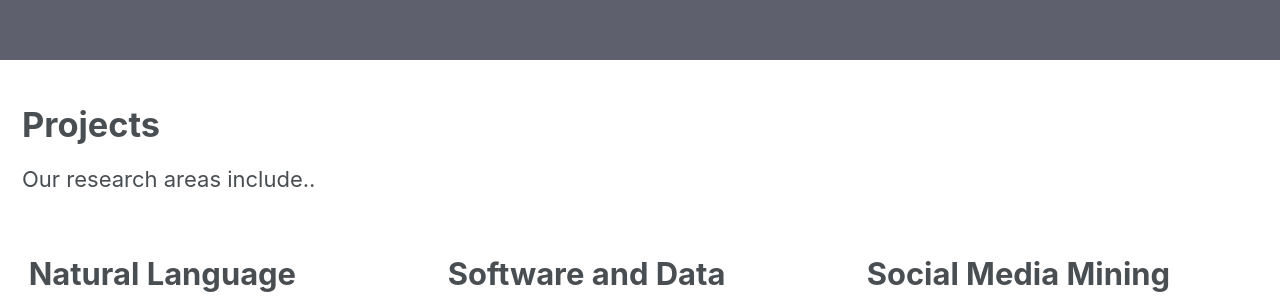
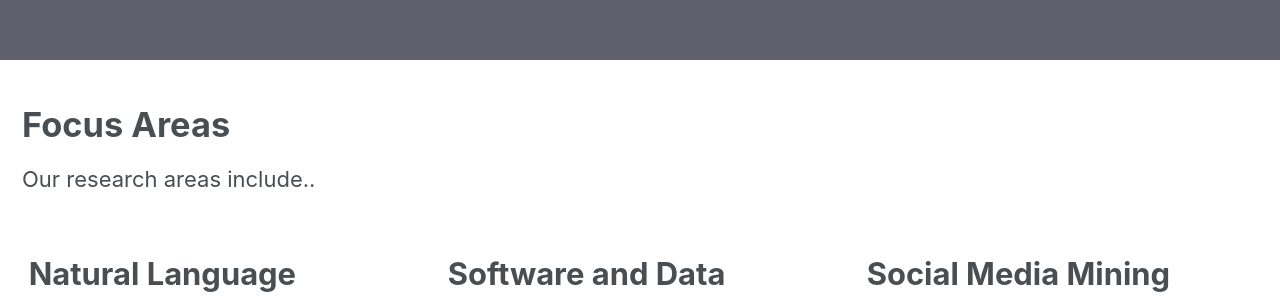
Before and after one commit to sarkerlab/Website, a Jekyll site: the page built from index.md, in a window 1280 px wide. Shown: the part 902-1198 px from the top of the page. Built offline with Jekyll 4.4.1, drawn with Linux system fonts in a browser that asks for light colours; cached includes are drawn as plain includes; nearby versions of some CDN libraries.

Commit message:
Update index.md

```diff
--- a/index.md
+++ b/index.md
@@ -48,7 +48,7 @@ feature_row:
     btn_label: "Learn more"
 ---
 
-<h1>Projects</h1>
+<h1>Focus Areas</h1>
 <p>Our research areas include..<p>
 {% include feature_row %}
 
```
